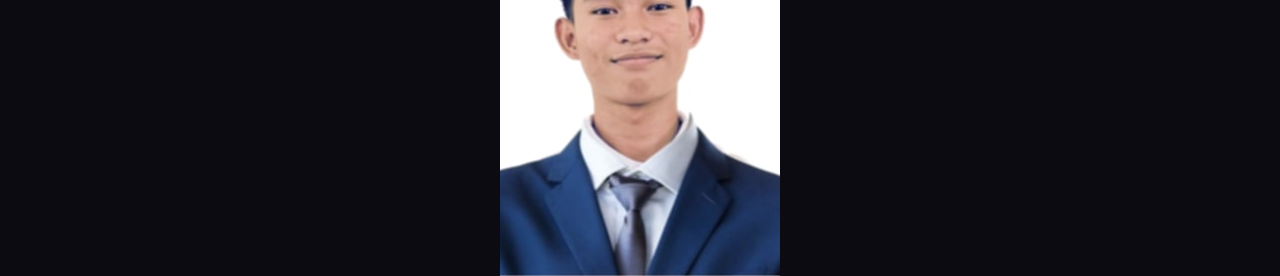
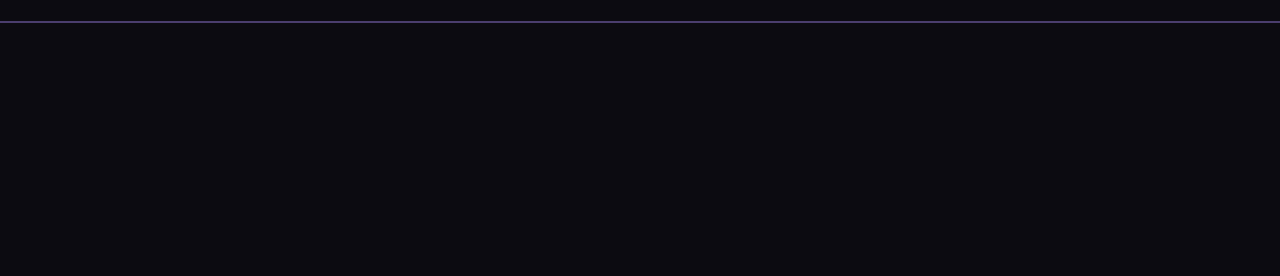
Before and after one commit to jannieugay/eportfolio, a plain HTML site: page Index.html in a window 1280 px wide. Shown: the part 171-447 px from the top of the page. Drawn offline with Linux system fonts and the light colour scheme.

Commit message:
Update Index.html

```diff
--- a/Index.html
+++ b/Index.html
@@ -10,8 +10,7 @@
 </head>
 <body>
     <header class="header">
-     <div class="container header-content">
-        <img src="jannie-ugay profile.jpeg" alt="Jannie T. Ugay profile picture" class="profile-header-img">
+     <div class="container">
         <div>
             <h1 class="logo">JANNIE  UGAY </h1>
             <p class="title">Technical Support Specialist,Network engineer,Field service Technician</p>
```
